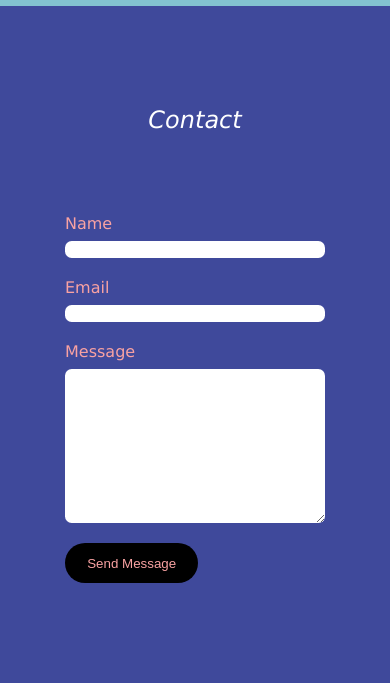
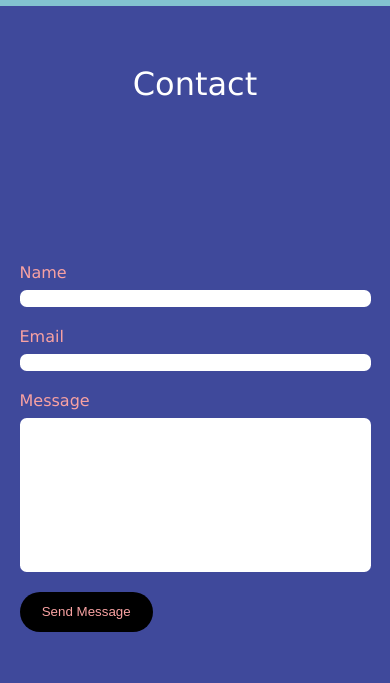
Before and after one commit to MitchellJC/PersonalWebsite, a Flask app: page /contact in a window 390 px wide. Shown: the part 76-759 px from the top of the page. Run offline with Flask 2, Linux system fonts and the light colour scheme.

Commit message:
Made improvements to responsiveness of all pages.

```diff
--- a/static/css/main.css
+++ b/static/css/main.css
@@ -28,10 +28,6 @@ ul{
 	list-style: none;
 }
 
-h2{
-	margin: none;
-}
-
 h3{
 	font-weight: normal;
 	font-size: 1.5em;
@@ -44,6 +40,20 @@ section{
 
 img{
 	max-width: 80%;
+}
+
+h2{
+	font-weight: normal;
+	margin: none;
+	color: white;
+	text-align: center;
+	margin-bottom: 5rem;
+	font-size: 2rem;
+}
+
+p{
+	overflow-wrap: break-word;
+	font-size: 100%;
 }
 
 /* Navbar. */
@@ -202,22 +212,9 @@ nav a:hover{
 }
 
 /* About Page. */
-h2{
-	font-style: italic;
-	font-weight: normal;
-	color: white;
-	text-align: center;
-	margin-bottom: 5rem;
-}
-
-p{
-	overflow-wrap: break-word;
-	font-size: 100%;
-}
-
 .about-section{
-	padding-top: 5rem;
-	padding-bottom: 5rem;
+	padding-top: 2rem;
+	padding-bottom: 2rem;
 }
 
 .about-box{
@@ -289,8 +308,8 @@ p{
 
 /* Contact Page. */
 .contact-section{
-	padding-top: 5rem;
-	padding-bottom: 5rem;
+	padding-top: 2rem;
+	padding-bottom: 2rem;
 }
 
 .message-sent-notification{
@@ -301,12 +320,19 @@ p{
 	padding: 1em;
 }
 
+.contact-container{
+	margin-top: 10rem;
+	width: 90%;
+	margin-left: auto;
+	margin-right: auto;
+}
+
 .contact-container img{
 	display: none;
 }
 
 .contact-box{
-	display: flex;
+	display: block;
 	justify-content: center;
 }
 
@@ -323,6 +349,7 @@ input, textarea{
 	width: 100%;
 	border-radius: .5em;
 	border: none;
+	resize: none;
 }
 
 input[type="submit"] {
--- a/templates/contact.html
+++ b/templates/contact.html
@@ -21,10 +21,10 @@
 				<div class="contact-box">
 					<form action="#" method="post">
 						<label for="name">Name</label>
-						<input type="text" id="name" name="name">
+						<input type="text" class="contact-input" id="name" name="name">
 
 						<label for="email">Email</label>
-						<input type="email" id="email" name="email">
+						<input type="email" class="contact-input" id="email" name="email">
 
 						<label for="message">Message</label>
 						<textarea name="message" cols="30" rows="10"></textarea>
```
Also changed, not shown: other parts of static/css/main.css (+55 -13 lines), static/images/mail.svg, static/images/profile.svg.
